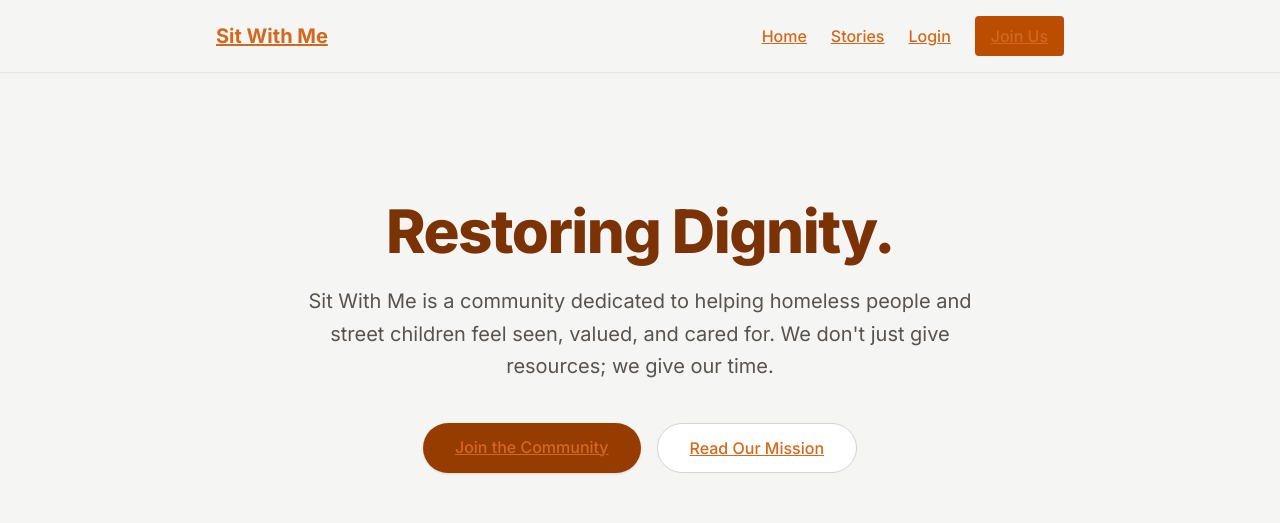
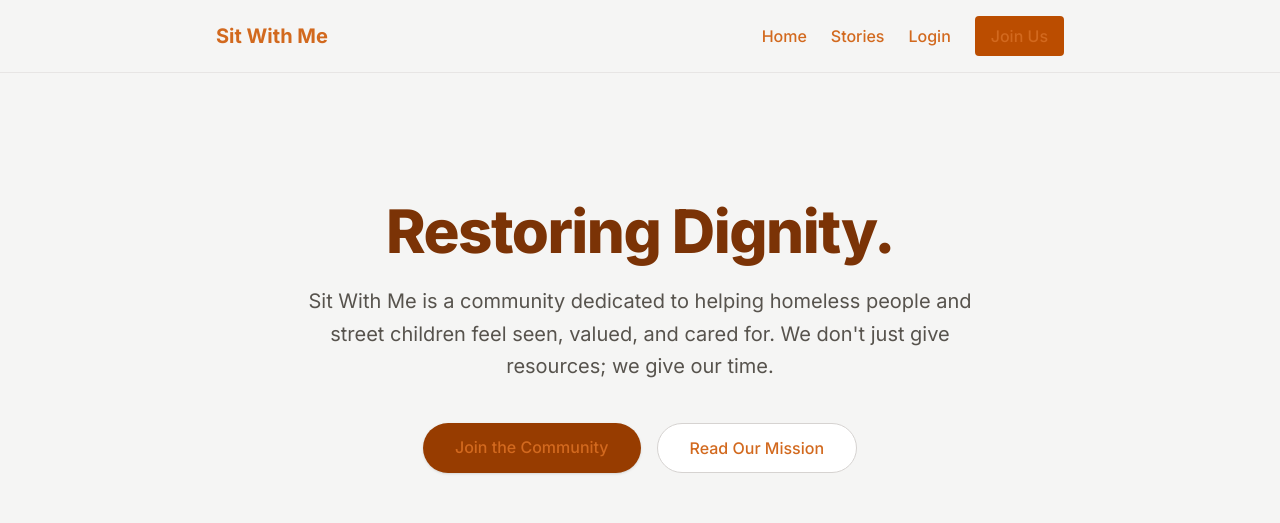
Before and after one commit to Karanei-Kimutai/sit-with-me, a Next.js app: page / in a window 1280 px wide. Shown: the top 523 px of the page. Built offline with nearby package versions, Linux system fonts and the light colour scheme; no server answers; the database is empty.

Commit message:
removed underlines on the links

```diff
--- a/app/globals.css
+++ b/app/globals.css
@@ -39,7 +39,7 @@ body {
 
 a {
   color: var(--link);
-  text-decoration: underline;
+  text-decoration: none;
   transition: color 0.2s;
 }
 a:hover {
```
